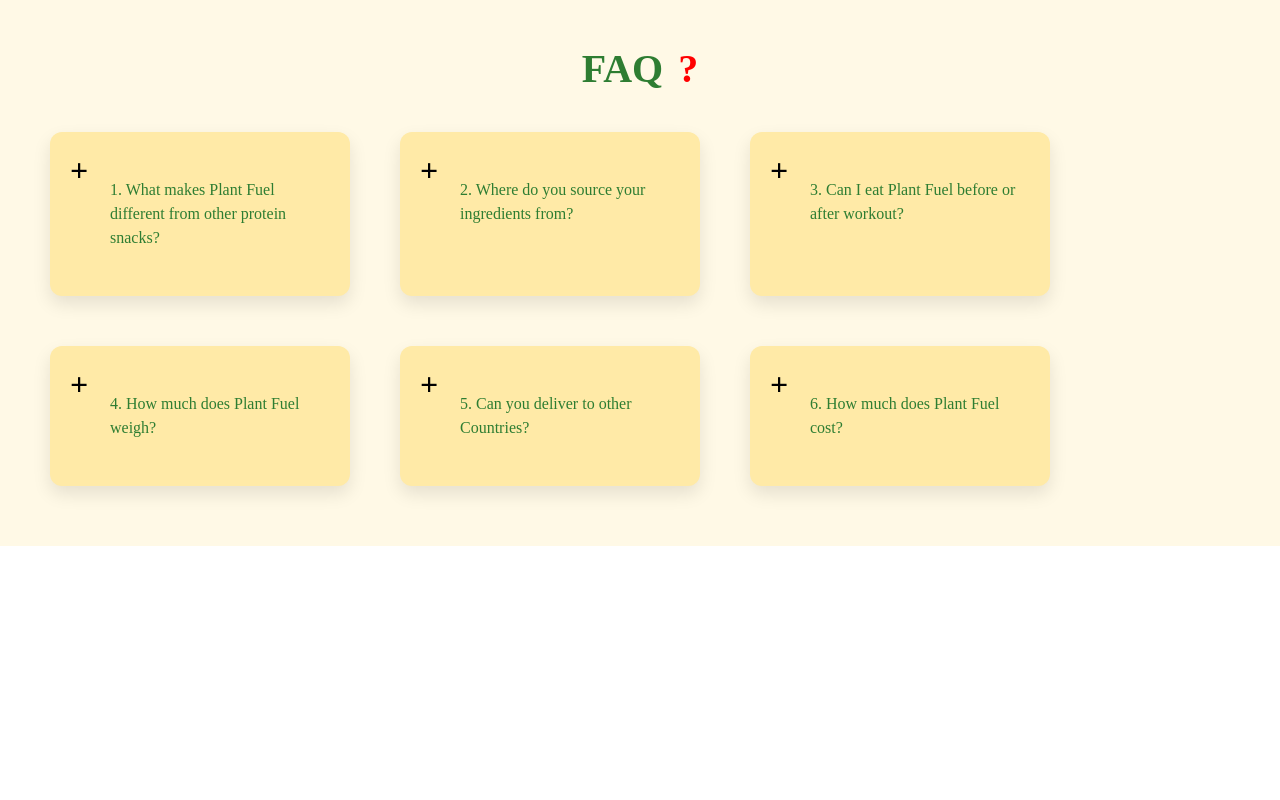
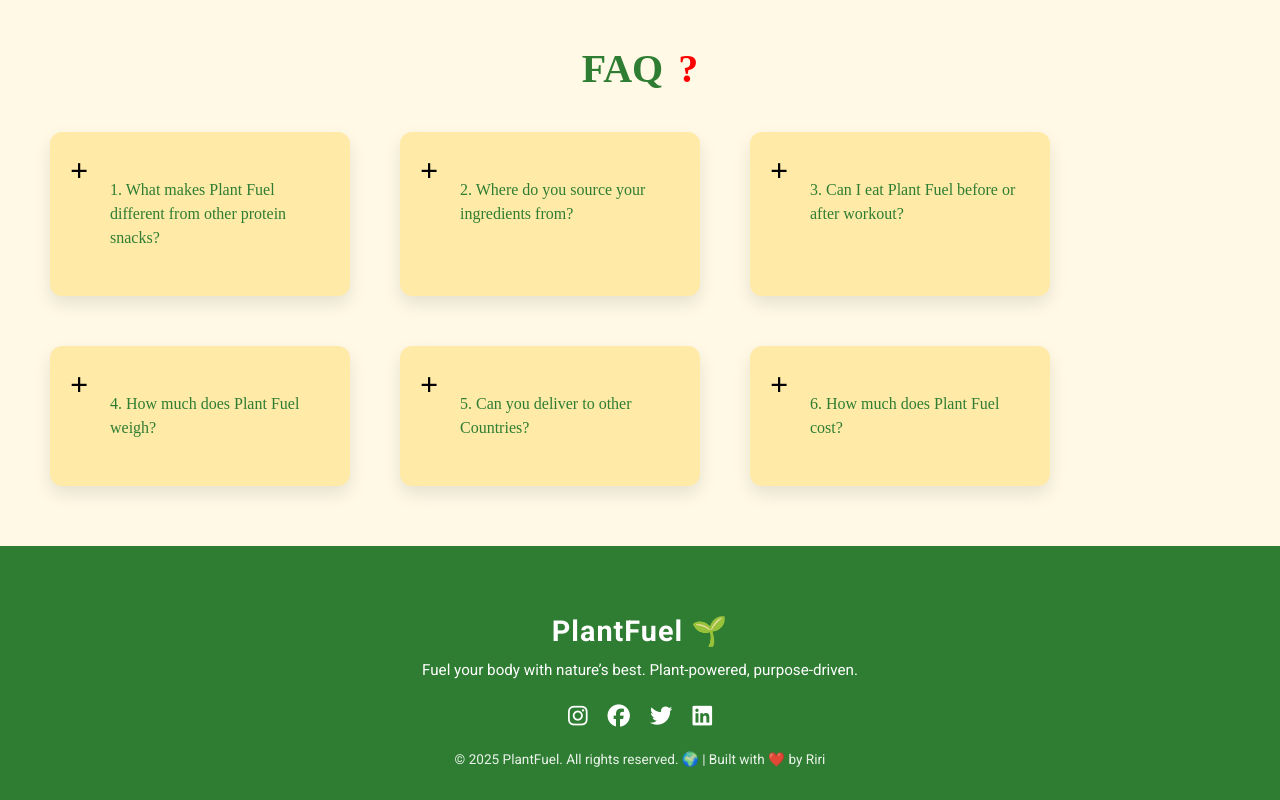
Before and after one commit to Remmaabde/project-folder, a plain HTML site: page index.html in a window 1280 px wide. Shown: the part 2086-2886 px from the top of the page. Before the commit the page ends 2632 px from the top, so only its background shows below. Drawn offline with Linux system fonts and the light colour scheme.

Commit message:
Added footer section

```diff
--- a/Styles/style.css
+++ b/Styles/style.css
@@ -245,3 +245,48 @@
   color: #2e7d32;
   line-height: 1.5;
 }
+.site-footer {
+    background-color: #2e7d32;
+    color: #ffffff;
+    padding: 40px 20px 20px;
+    text-align: center;
+    font-family: 'Roboto', sans-serif;
+  }
+
+  .site-footer h3 {
+    font-size: 1.8rem;
+    margin-bottom: 10px;
+    letter-spacing: 1px;
+  }
+
+  .site-footer p {
+    font-size: 0.95rem;
+    max-width: 600px;
+    margin: 10px auto;
+    line-height: 1.6;
+  }
+
+  .footer-socials {
+    list-style: none;
+    padding: 0;
+    margin: 20px 0;
+    display: flex;
+    justify-content: center;
+    gap: 20px;
+  }
+
+  .footer-socials li a {
+    color: #fff;
+    font-size: 1.4rem;
+    transition: color 0.3s ease;
+  }
+
+  .footer-socials li a:hover {
+    color: #ffd54f; /* a warm yellow accent */
+  }
+
+  .footer-bottom p {
+    font-size: 0.85rem;
+    margin-top: 20px;
+    opacity: 0.9;
+  }
--- a/index.html
+++ b/index.html
@@ -182,6 +182,24 @@
 
     </div>
 
+    <footer class="site-footer">
+        <div class="footer-content">
+          <h3>PlantFuel 🌱</h3>
+          <p>Fuel your body with nature’s best. Plant-powered, purpose-driven.</p>
+
+          <ul class="footer-socials">
+            <li><a href="#"><i class="fab fa-instagram"></i></a></li>
+            <li><a href="#"><i class="fab fa-facebook"></i></a></li>
+            <li><a href="#"><i class="fab fa-twitter"></i></a></li>
+            <li><a href="#"><i class="fab fa-linkedin"></i></a></li>
+          </ul>
+
+          <div class="footer-bottom">
+            <p>© 2025 PlantFuel. All rights reserved. 🌍 | Built with ❤️ by Riri</p>
+          </div>
+        </div>
+      </footer>
+
     </div>
 </body>
 </html>
```
